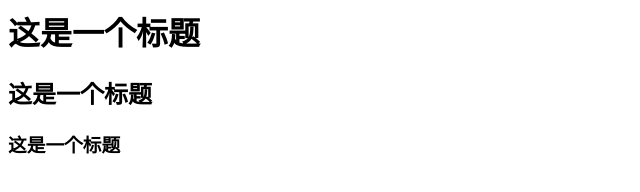
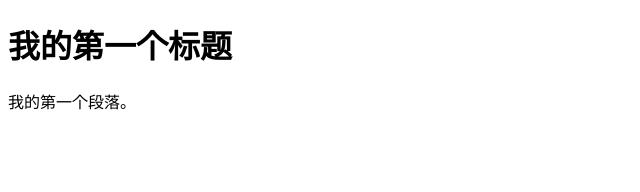
Before and after one commit to weiguowenze/weiguowenze.github.io, a plain HTML site: page index.html in a window 1280 px wide. Shown: the whole page, without its empty margins (0-640 px from the left). Drawn offline with Linux system fonts and the light colour scheme.

Commit message:
Update index.html

```diff
--- a/index.html
+++ b/index.html
@@ -1,3 +1,14 @@
-<h1>这是一个标题</h1>
-<h2>这是一个标题</h2>
-<h3>这是一个标题</h3>
+<!DOCTYPE html>
+<html>
+<head>
+<meta charset="utf-8">
+<title>菜鸟教程(runoob.com)</title>
+</head>
+<body>
+
+<h1>我的第一个标题</h1>
+
+<p>我的第一个段落。</p>
+
+</body>
+</html>
```
